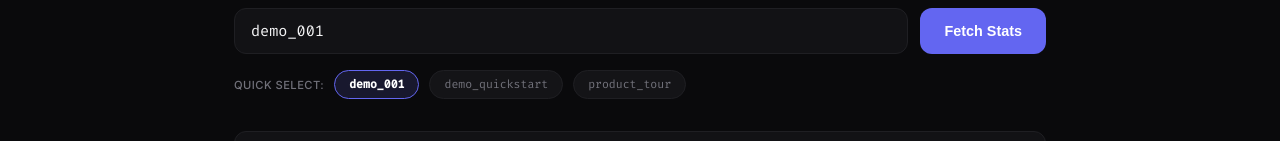
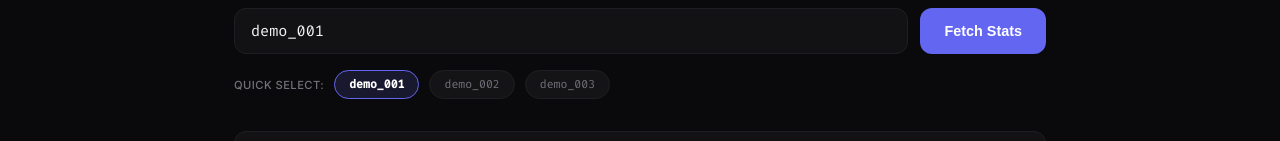
Before and after one commit to maniktyagi04/assignment_tribore, a React (Vite) app in the folder shocase-analytics/dashboard/: page / in a window 1280 px wide. Shown: the part 152-293 px from the top of the page. Built offline with nearby package versions, Linux system fonts and the light colour scheme.

Commit message:
Renamed demo keys to demo_001, demo_002, and demo_003 for consistent sequential demo presentation

```diff
--- a/shocase-analytics/dashboard/src/App.jsx
+++ b/shocase-analytics/dashboard/src/App.jsx
@@ -13,8 +13,8 @@ const FUNNEL_STAGES = [
 
 const SAMPLE_DEMOS = [
   'demo_001',
-  'demo_quickstart',
-  'product_tour'
+  'demo_002',
+  'demo_003'
 ]
 
 export default function App() {
```
Also changed, not shown: 1 other file (tests, documents, lock files or other folders).
